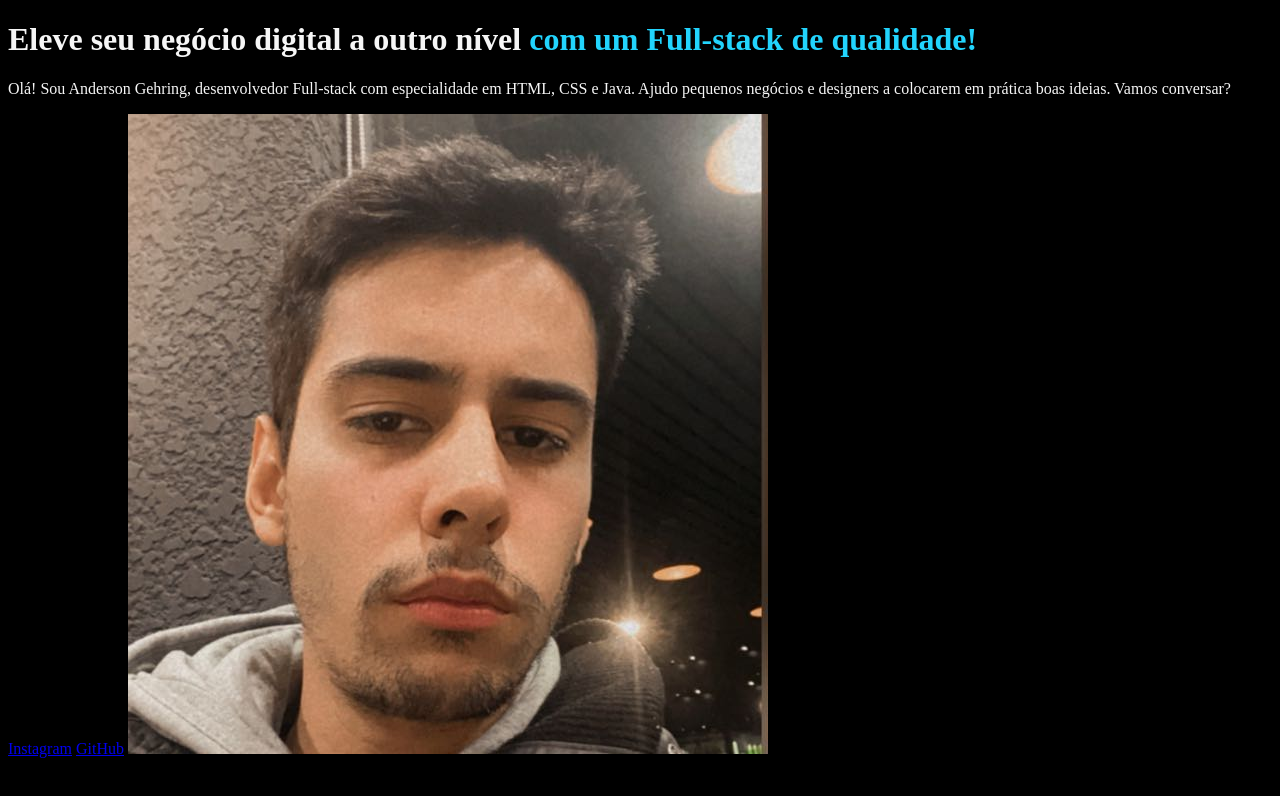
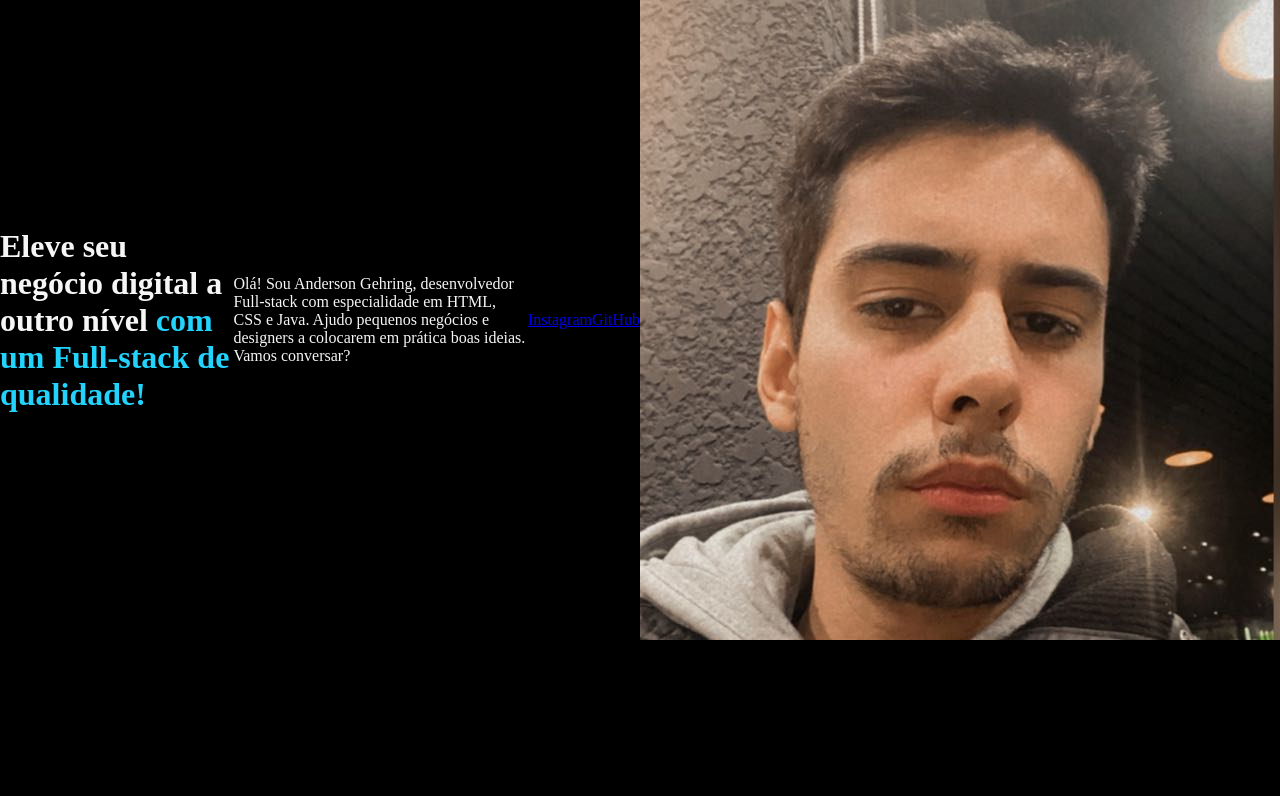
Before and after one commit to AndersonGehring/LandingPage_Anderson, a plain HTML site: page index.html in a window 1280 px wide. Drawn offline with Linux system fonts and the light colour scheme.

Commit message:
Alinhando o conteudo

```diff
--- a/index.html
+++ b/index.html
@@ -8,9 +8,9 @@
 </head>
 <body>
     <header></header>
-    <main>
+    <main class="apresentacao">
         <h1>Eleve seu negócio digital a outro nível
-        <strong> com um Full-stack de qualidade!</strong></h1>
+        <strong class="titulo-destaque"> com um Full-stack de qualidade!</strong></h1>
         <p>Olá! Sou Anderson Gehring, desenvolvedor Full-stack com especialidade em HTML, CSS e Java. Ajudo pequenos negócios e designers a colocarem em prática boas ideias. Vamos conversar?</p>
         <a href="https://instagram.com/_andersongehring">Instagram</a>
         <a href="https://github.com/AndersonGehring">GitHub</a>
--- a/style.css
+++ b/style.css
@@ -1,8 +1,20 @@
+*{
+    margin: 0;
+    padding: 0;
+}
+
 body {
+    height: 100vh;
+    box-sizing: border-box;
     background-color: #000000;
     color: #F6F6F6;
 }
 
-strong{
+.titulo-destaque{
     color: #22d4fd;
 }
+
+.apresentacao{
+    display: flex;
+    align-items: center;
+}
```
